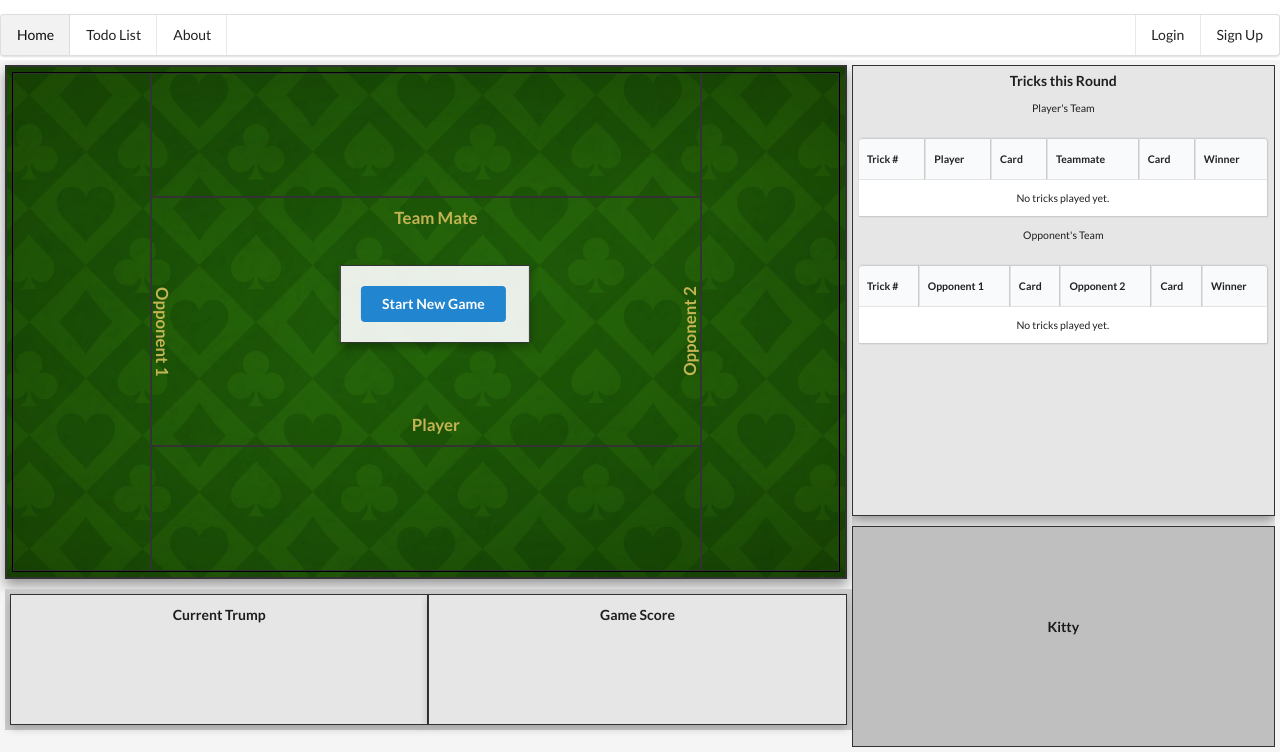
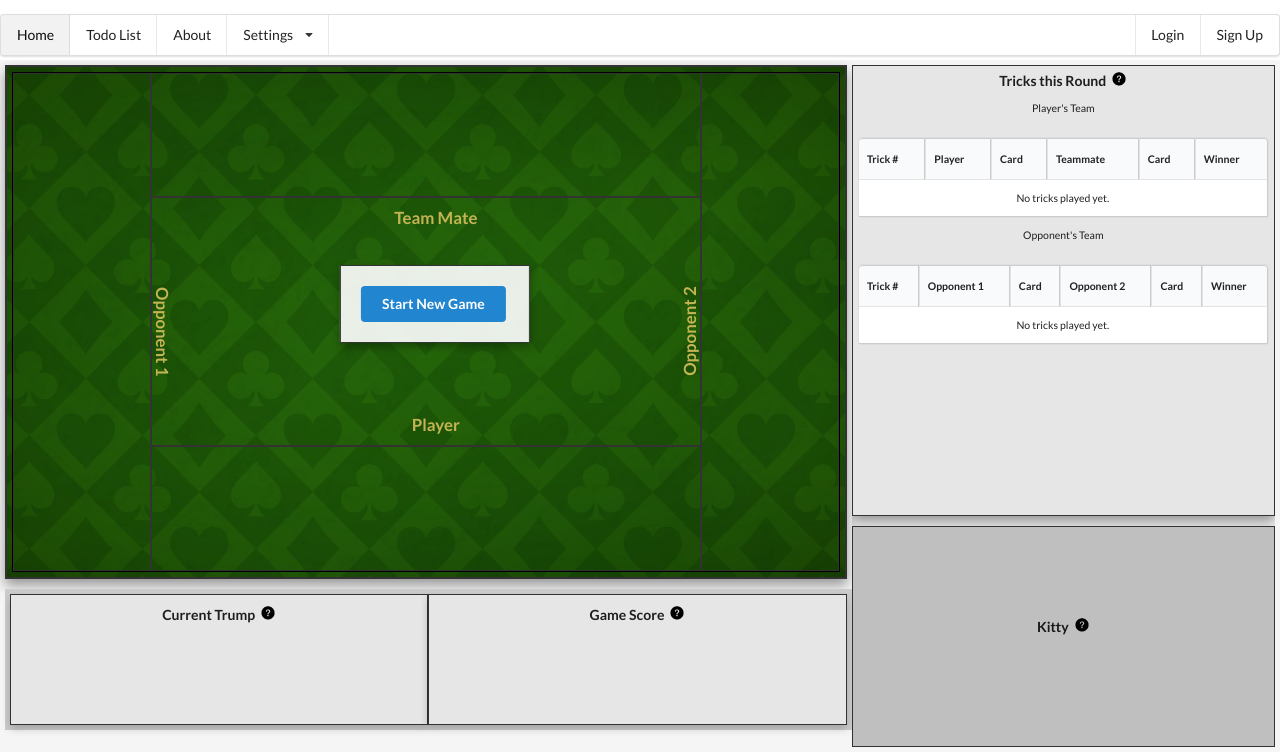
Before and after one commit to gimes28/Euchre-Project, a Django app: page / in a window 1280 px wide. Shown: the part 48-800 px from the top of the page. Run offline with Django 5.2, Linux system fonts and the light colour scheme.

Commit message:
update toolbar and add basic tips template, could make similar overlays template

```diff
--- a/App/euchreapp/static/css/styles.css
+++ b/App/euchreapp/static/css/styles.css
@@ -540,3 +540,61 @@
 #accept-trump-button, #reject-trump-button {
     box-shadow: 4px 4px 8px rgba(0, 0, 0, 0.3);
 }
+
+
+.tooltip-icon {
+    width: 16px;
+    height: 16px;
+    opacity: 1;
+    /* filter: invert(100%) brightness(1.8); makes it white & brighter */
+    transition: opacity 0.3s ease;
+    cursor: pointer;
+}
+
+.tooltip-icon.disabled {
+    opacity: 0;
+}
+
+.tooltip-label {
+    position: relative;
+    display: flex;
+    align-items: flex-start;
+    gap: 5px;
+    justify-content: center;
+}
+
+/* Highlight the icon on hover */
+.tooltip-icon:hover {
+    filter: invert(64%) sepia(77%) saturate(531%) hue-rotate(68deg) brightness(1.1);
+    transform: scale(1.1);
+    transition: transform 0.2s ease, filter 0.2s ease;
+}
+
+/* Custom hover tooltip bubble */
+.tooltip-icon::after {
+    content: attr(data-hover-text);
+    position: absolute;
+    bottom: 125%; /* above the icon */
+    left: 50%;
+    transform: translateX(-50%);
+    background-color: #333;
+    color: #fff;
+    padding: 6px 10px;
+    border-radius: 5px;
+    white-space: nowrap;
+    font-size: 0.75rem;
+    opacity: 0;
+    pointer-events: none;
+    transition: opacity 0.2s;
+    z-index: 5000;
+}
+
+/* Show tooltip on hover */
+.tooltip-icon:hover::after {
+    opacity: 1;
+}
+
+#tooltip-modal .content {
+    font-size: 0.95rem;
+    line-height: 1.4;
+}
--- a/App/euchreapp/static/js/start_game.js
+++ b/App/euchreapp/static/js/start_game.js
@@ -575,9 +575,18 @@ $(document).ready(function () {
     }
 
     function updateTrumpDisplay(suit) {
+        const tooltipIconHTML = `
+            <div class="tooltip-label">
+                <strong>Current Trump</strong>
+                <img src="/static/images/tooltip.png"
+                    alt="Tooltip"
+                    class="tooltip-icon"
+                    data-tooltip-id="trump">
+            </div>`;
+
         if (!suit) {
             $(".bottom-left-column-1").html(`
-                <span>Current Trump</span>
+                ${tooltipIconHTML}
                 <div class="icon-wrapper">
                     <img src="/static/images/card_suits.png" alt="Select Trump" class="trump-suit-icon">
                 </div>
@@ -589,14 +598,29 @@ $(document).ready(function () {
                 "diamonds": "/static/images/diamond.png",
                 "clubs": "/static/images/club.png"
             };
+            const suitImagePath = suitImageMap[suit];
 
-            const suitImagePath = suitImageMap[suit];
             $(".bottom-left-column-1").html(`
-                <span>Current Trump</span>
+                ${tooltipIconHTML}
                 <div class="icon-wrapper">
                     <img src="${suitImagePath}" alt="${suit}" class="trump-suit-icon">
                 </div>
             `);
+        }
+
+        // 🔁 Bind click behavior
+        $(".tooltip-icon").off("click").on("click", function () {
+            const tooltipId = $(this).data("tooltip-id");
+            const message = tooltips[tooltipId] || "Tooltip not found.";
+            $("#tooltip-content").html(message);
+            $("#tooltip-modal").modal("show");
+        });
+
+        // 👀 Show or hide based on tooltipsEnabled
+        if (window.tooltipsEnabled === false) {
+            $(".tooltip-icon").hide();
+        } else {
+            $(".tooltip-icon").show();
         }
     }
 
@@ -832,15 +856,33 @@ $(document).ready(function () {
     });
 
 
-
-
     // Function to update game score
     function updateGameScore(team1, team2) {
         $(".bottom-left-column-2").html(`
-            <span>Game Score</span>
+            <div class="tooltip-label">
+                <strong>Game Score</strong>
+                <img src="/static/images/tooltip.png"
+                     alt="Tooltip"
+                     class="tooltip-icon"
+                     data-tooltip-id="score">
+            </div>
             <p style="padding-top: 30px; font-size: large;">Player Team: ${team1} points</p>
             <p style="padding-top: 10px; font-size: large;">Opponent Team: ${team2} points</p>
         `);
+
+        $(".tooltip-icon").off("click").on("click", function () {
+            const tooltipId = $(this).data("tooltip-id");
+            const message = tooltips[tooltipId] || "Tooltip not found.";
+            $("#tooltip-content").html(message);
+            $("#tooltip-modal").modal("show");
+        });
+
+        // 👀 Respect tooltip toggle state
+        if (window.tooltipsEnabled === false) {
+            $(".tooltip-icon").hide();
+        } else {
+            $(".tooltip-icon").show();
+        }
     }
 
     function updateRemainingCards(showCards=false) {
--- /dev/null
+++ b/App/euchreapp/static/js/tooltip_messages.js
@@ -0,0 +1,57 @@
+// tooltip messages, id on the left, message on the right //
+
+const tooltips = {
+    "kitty": `
+        <strong>What is the Kitty?</strong><br><br>
+        The <em>Kitty</em> is a set of <strong>4 leftover cards</strong> after the deal.<br><br>
+        - The top card is revealed and may be picked up by the dealer if it's chosen as Trump.<br>
+        - If no one chooses the revealed card, players will get a second chance to call a trump suit.<br>
+        - The remaining Kitty cards stay hidden unless revealed after the round.<br><br>
+        <strong>Strategy Tip:</strong> Pay attention to the Kitty — it can influence which suit becomes trump!
+    `,
+
+    "dealer": `
+        <strong>How is the Dealer Chosen?</strong><br><br>
+        - At the start of the game, all players draw one card.<br>
+        - The player who draws the <strong>highest card</strong> becomes the first dealer.<br><br>
+        <strong>After the first round:</strong><br>
+        - The role of dealer rotates to the left after each round.<br><br>
+        <strong>Visual Tip:</strong> Look for the <img src="/static/images/dealer-icon.png" alt="Dealer Icon" style="width: 16px; vertical-align: middle;"> icon and player highlighted in red to find the current dealer.
+    `,
+
+    "trump": `
+        <strong>Understanding the Trump Suit</strong><br><br>
+        The Trump suit is the <strong>dominant suit</strong> for the round. It beats all other suits.<br><br>
+        <strong>Trump Hierarchy (highest to lowest):</strong><br>
+        - Right Bower: Jack of the trump suit<br>
+        - Left Bower: Jack of the same color (non-trump) suit<br>
+        - Trump suit cards (A, K, Q, 10, 9)<br>
+        - Non-trump cards follow their own rank<br><br>
+        <strong>Strategy Tip:</strong> Trump cards can win a trick even if they're not the first suit played.
+    `,
+
+    "score": `
+        <strong>How to score points in Euchre:</strong><br><br>
+
+        <strong>1. Scoring as the Makers (the team that calls the trump suit):</strong><br>
+        - Win 3 or 4 tricks → 1 point<br>
+        - Win all 5 tricks ("sweep") → 2 points<br>
+        - Go alone and win all 5 → 4 points<br><br>
+
+        <strong>2. Scoring as the Defenders (the team that didn't call the trump suit):</strong><br>
+        - Euchre the makers (stop them from taking 3 tricks) → 2 points<br><br>
+
+        <strong>3. Game End:</strong><br>
+        - First team to reach 10 or 11 points wins the game
+    `,
+
+    "tricks": `
+        <strong>What is a Trick?</strong><br><br>
+        A Trick is when each player plays <strong>one card</strong> during a turn.<br><br>
+        - The highest card (following the rules of suit and trump) wins the trick.<br>
+        - There are 5 tricks per round — and each one counts!<br><br>
+        <strong>Winning Tips:</strong><br>
+        - Always follow suit if you can.<br>
+        - Use Trump wisely — especially late in a round when it matters most.
+    `
+};
--- /dev/null
+++ b/App/euchreapp/static/js/tooltips.js
@@ -0,0 +1,32 @@
+// toggle tooltips, window makes it a global variable, accessible from other files
+window.tooltipsEnabled = true;
+
+$("#toggle-tooltips").on("click", function () {
+    tooltipsEnabled = !tooltipsEnabled;
+
+    if (tooltipsEnabled) {
+        $(".tooltip-icon").show();
+        $(this).text("Hide Euchre Tips");
+    } else {
+        $(".tooltip-icon").hide();
+        $(this).text("Show Euchre Tips");
+    }
+});
+
+$(document).ready(function () {
+    $(".ui.dropdown").dropdown();
+
+    // Set correct initial text
+    $("#toggle-tooltips").text(tooltipsEnabled ? "Hide Euchre Tips" : "Show Euchre Tips");
+});
+
+
+// tooltip helper to display tooltip modals
+$(document).ready(function () {
+    $(".tooltip-icon").on("click", function () {
+        const tooltipId = $(this).data("tooltip-id");
+        const message = tooltips[tooltipId] || "Tooltip not found.";
+        $("#tooltip-content").html(message);  // ✅ use .html instead of .text
+        $("#tooltip-modal").modal("show");
+    });
+});
--- a/App/euchreapp/templates/about.html
+++ b/App/euchreapp/templates/about.html
@@ -29,9 +29,9 @@
 
     <!-- Toolbar Section -->
     <div class="ui menu">
-        <a class="item active" href="/">Home</a>
-        <a class="item" href="/todolist/">Todo List</a>
-        <a class="item" href="/about/">About</a>
+        <a class="item {% if request.path == '/' %}active{% endif %}" href="/">Home</a>
+        <a class="item {% if request.path == '/todolist/' %}active{% endif %}" href="/todolist/">Todo List</a>
+        <a class="item {% if request.path == '/about/' %}active{% endif %}" href="/about/">About</a>
         <div class="right menu">
             {% if user.is_authenticated %}
             <span class="item">Welcome, {{ user.username }}!</span>
--- a/App/euchreapp/templates/home.html
+++ b/App/euchreapp/templates/home.html
@@ -28,9 +28,16 @@
 
         <!-- Toolbar Section -->
         <div class="ui menu">
-            <a class="item active" href="/">Home</a>
-            <a class="item" href="/todolist/">Todo List</a>
-            <a class="item" href="/about/">About</a>
+            <a class="item {% if request.path == '/' %}active{% endif %}" href="/">Home</a>
+            <a class="item {% if request.path == '/todolist/' %}active{% endif %}" href="/todolist/">Todo List</a>
+            <a class="item {% if request.path == '/about/' %}active{% endif %}" href="/about/">About</a>
+            <div class="ui dropdown item">
+                Settings
+                <i class="dropdown icon"></i>
+                <div class="menu">
+                    <div class="item" id="toggle-tooltips">Settings</div>
+                </div>
+            </div>
             <div class="right menu">
                 {% if user.is_authenticated %}
                     <span class="item">Welcome, {{ user.username }}!</span>
@@ -68,7 +75,14 @@
 
                         <!-- Custom Modal inside center rectangle -->
                         <div id="modal-dealer" class="custom-modal">
-                            <div class="modal-header">Dealer for This Round</div>
+                            <div class="tooltip-label">
+                                <div class="modal-header">Dealer for This Round</div>
+                                <img src="{% static 'images/tooltip.png' %}"
+                                    alt="Tooltip"
+                                    class="tooltip-icon"
+                                    data-tooltip-id="dealer"
+                                    title="Click to learn more!">
+                            </div>
                             <div class="modal-content">
                                 <!-- Dynamic content will be injected here by JavaScript -->
                             </div>
@@ -133,7 +147,14 @@
             <!-- Right Column: Previous Tricks & Remaining Cards -->
             <div class="right-column">
                 <div class="right-div">
-                    <strong>Tricks this Round</strong>
+                    <div class="tooltip-label">
+                        <strong>Tricks this Round</strong>
+                        <img src="{% static 'images/tooltip.png' %}"
+                            alt="Tooltip"
+                            class="tooltip-icon"
+                            data-tooltip-id="tricks"
+                            title="Click to learn more!">
+                    </div>
                     <div id="previous-tricks-container" style="padding-top: 10px;">
                         <!-- Table for Player & Teammate -->
                         <div class="trick-table">
@@ -179,7 +200,14 @@
 
 
                 <div class="bottom-right">
-                    <strong>Kitty</strong>
+                    <div class="tooltip-label">
+                        <strong>Kitty</strong>
+                        <img src="{% static 'images/tooltip.png' %}"
+                            alt="Tooltip"
+                            class="tooltip-icon"
+                            data-tooltip-id="kitty"
+                            title="Click to learn more!">
+                    </div>
                     <div id="remaining-cards-list"></div>
                 </div>
             </div>
@@ -188,16 +216,44 @@
             <div class="bottom-div">
                 <div class="bottom-left">
                     <div class="bottom-left-column-1">
-                        <strong>Current Trump</strong>
+                        <div class="tooltip-label">
+                            <strong>Current Trump</strong>
+                            <img src="{% static 'images/tooltip.png' %}"
+                                alt="Tooltip"
+                                class="tooltip-icon"
+                                data-tooltip-id="trump"
+                                title="Click to learn more!">
+                        </div>
                     </div>
                     <div class="bottom-left-column-2">
-                        <strong>Game Score</strong>
+                        <div class="tooltip-label">
+                            <strong>Game Score</strong>
+                            <img src="{% static 'images/tooltip.png' %}"
+                                alt="Tooltip"
+                                class="tooltip-icon"
+                                data-tooltip-id="score"
+                                title="Click to learn more!">
+                        </div>
                     </div>
                 </div>
             </div>
         </div>
 
-    <!-- Startgame AJAX promise -->
+        <!-- Tooltip Modal -->
+        <div id="tooltip-modal" class="ui modal">
+            <div class="header">Euchre Tips</div>
+            <div class="content">
+                <p id="tooltip-content"></p>
+            </div>
+            <div class="actions">
+                <div class="ui approve button">OK</div>
+            </div>
+        </div>
+
+    <!-- Startgame js logic -->
     <script src="{% static 'js/start_game.js' %}"></script>
+    <!-- Tooltip js logic -->
+    <script src="{% static 'js/tooltip_messages.js' %}"></script>
+    <script src="{% static 'js/tooltips.js' %}"></script>
 </body>
 </html>
--- a/App/euchreapp/templates/login.html
+++ b/App/euchreapp/templates/login.html
@@ -27,9 +27,9 @@
 
     <!-- Toolbar Section -->
     <div class="ui menu">
-        <a class="item active" href="/">Home</a>
-        <a class="item" href="/todolist/">Todo List</a>
-        <a class="item" href="/about/">About</a>
+        <a class="item {% if request.path == '/' %}active{% endif %}" href="/">Home</a>
+        <a class="item {% if request.path == '/todolist/' %}active{% endif %}" href="/todolist/">Todo List</a>
+        <a class="item {% if request.path == '/about/' %}active{% endif %}" href="/about/">About</a>
         <div class="right menu">
             {% if user.is_authenticated %}
                 <span class="item">Welcome, {{ user.username }}!</span>
--- a/App/euchreapp/templates/signup.html
+++ b/App/euchreapp/templates/signup.html
@@ -26,9 +26,9 @@
 
     <!-- Toolbar Section -->
     <div class="ui menu">
-        <a class="item active" href="/">Home</a>
-        <a class="item" href="/todolist/">Todo List</a>
-        <a class="item" href="/about/">About</a>
+        <a class="item {% if request.path == '/' %}active{% endif %}" href="/">Home</a>
+        <a class="item {% if request.path == '/todolist/' %}active{% endif %}" href="/todolist/">Todo List</a>
+        <a class="item {% if request.path == '/about/' %}active{% endif %}" href="/about/">About</a>
         <div class="right menu">
             {% if user.is_authenticated %}
                 <span class="item">Welcome, {{ user.username }}!</span>
--- a/App/euchreapp/templates/todos.html
+++ b/App/euchreapp/templates/todos.html
@@ -27,9 +27,9 @@
 
         <!-- Toolbar Section -->
         <div class="ui menu">
-            <a class="item active" href="/">Home</a>
-            <a class="item" href="/todolist/">Todo List</a>
-            <a class="item" href="/about/">About</a>
+            <a class="item {% if request.path == '/' %}active{% endif %}" href="/">Home</a>
+            <a class="item {% if request.path == '/todolist/' %}active{% endif %}" href="/todolist/">Todo List</a>
+            <a class="item {% if request.path == '/about/' %}active{% endif %}" href="/about/">About</a>
             <div class="right menu">
                 {% if user.is_authenticated %}
                     <span class="item">Welcome, {{ user.username }}!</span>
```
Also changed, not shown: App/euchreapp/static/images/tooltip.png (added).
